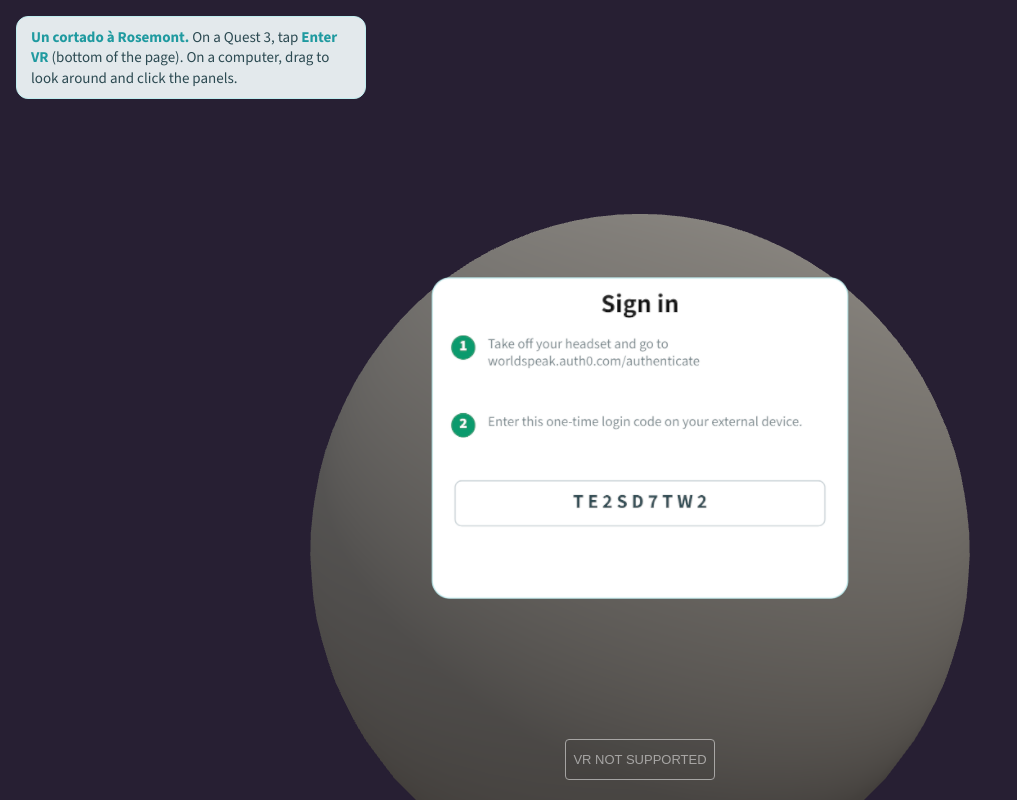
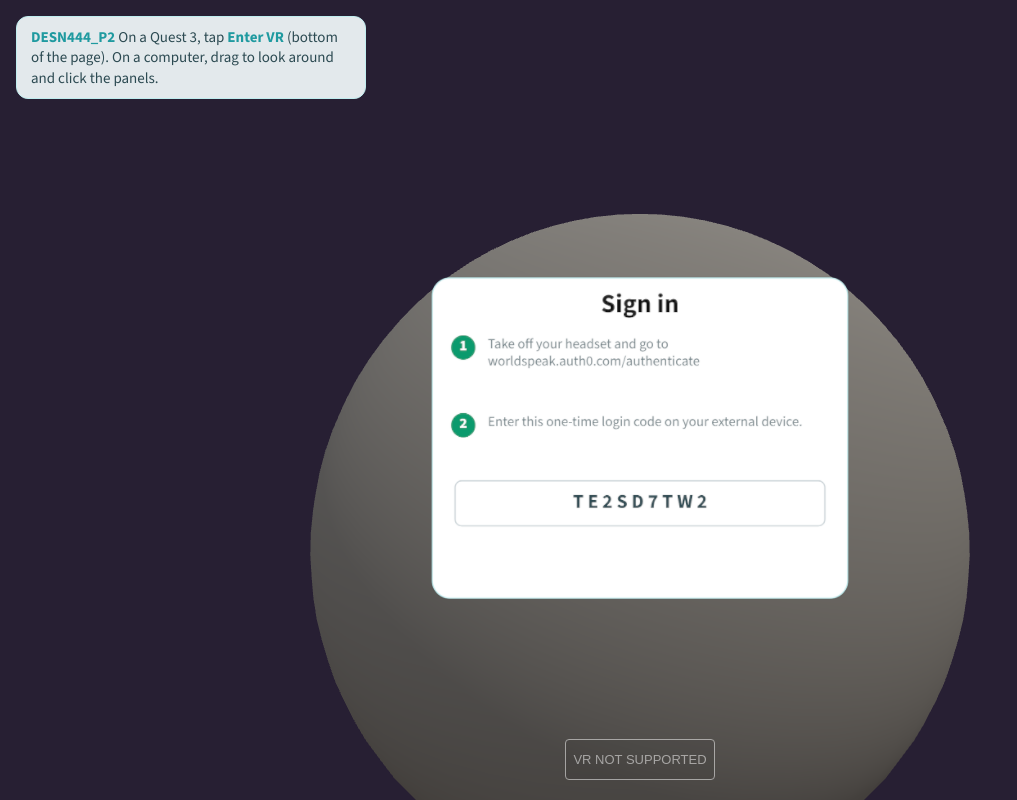
Before and after one commit to amoule27/DESN444_P2, a plain HTML site: page index.html in a window 1280 px wide. Shown: the whole page, without its empty margins (0-1017 px from the left). Drawn offline with nearby package versions, Linux system fonts and the light colour scheme; animation ran at ten frames a second.

Commit message:
Update hint text in index.html

```diff
--- a/index.html
+++ b/index.html
@@ -25,7 +25,7 @@
 </script>
 </head>
 <body>
-<div id="hint"><b>Un cortado à Rosemont.</b> On a Quest 3, tap <b>Enter VR</b> (bottom of the page). On a computer, drag to look around and click the panels.</div>
+<div id="hint"><b>DESN444_P2</b> On a Quest 3, tap <b>Enter VR</b> (bottom of the page). On a computer, drag to look around and click the panels.</div>
 <script type="module" src="./main.js"></script>
 </body>
 </html>
```
